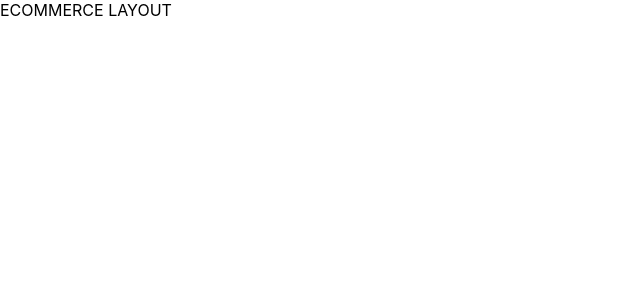
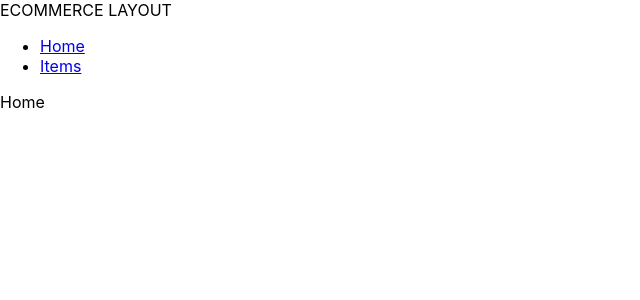
Before and after one commit to RevInnovation/react-typescript-boilerplate, a React (Create React App) app: page / in a window 1280 px wide. Shown: the top 300 px of the page, without its empty margins (0-640 px from the left). Built offline with nearby package versions, Linux system fonts and the light colour scheme.

Commit message:
adding SPA

```diff
--- a/src/Layout/ECommerce.tsx
+++ b/src/Layout/ECommerce.tsx
@@ -1,5 +1,32 @@
 import React from "react";
+import { Redirect, Route, Switch } from "react-router";
+import { routes, Route as IRoute } from "../routes";
 
 export const EcommerceLayout = () => {
-  return <div>ECOMMERCE LAYOUT</div>;
+  return (
+    <div>
+      ECOMMERCE LAYOUT
+      <ul>
+        <li>
+          <a href="/">Home</a>
+        </li>
+        <li>
+          <a href="/items">Items</a>
+        </li>
+      </ul>
+      <Switch>
+        {routes.map((props: IRoute, key) => {
+          return (
+            <Route
+              path={props.path}
+              exact={props.path == "/"}
+              component={props.component}
+              key={key}
+            />
+          );
+        })}
+        <Redirect from="*" to="/404"></Redirect>
+      </Switch>
+    </div>
+  );
 };
--- a/src/index.tsx
+++ b/src/index.tsx
@@ -24,7 +24,7 @@ import reportWebVitals from "./reportWebVitals";
 
 const hist = createBrowserHistory();
 
-ReactDOM.hydrate(
+ReactDOM.render(
   <Provider store={store}>
     <HelmetProvider>
       <Helmet>
@@ -32,8 +32,8 @@ ReactDOM.hydrate(
       </Helmet>
       <Router history={hist}>
         <Switch>
-          <Route path="/" exact component={EcommerceLayout} />
           <Route path="/login" component={Login} />
+          <Route path="/" component={EcommerceLayout} />
           <Route path="*" exact component={NotFound} />
         </Switch>
       </Router>
--- /dev/null
+++ b/src/pages/Home/Home.tsx
@@ -0,0 +1,13 @@
+import React from "react";
+import { Link } from "react-router-dom";
+import { Button } from "../../components";
+
+const Home = () => {
+  return (
+    <div>
+      <span>Home</span>
+    </div>
+  );
+};
+
+export default Home;
--- /dev/null
+++ b/src/pages/Item/Item.tsx
@@ -0,0 +1,12 @@
+import React from "react";
+import { Link } from "react-router-dom";
+
+const Item = () => {
+  return (
+    <div>
+      <span>Item</span>
+    </div>
+  );
+};
+
+export default Item;
--- a/src/pages/index.ts
+++ b/src/pages/index.ts
@@ -1,4 +1,6 @@
+import ItemPage from "./Item/Item";
+import HomePage from "./Home/Home";
 import Login from "./Login/Login";
 import NotFound from "./NotFound/NotFound";
 
-export { Login, NotFound };
+export { Login, NotFound, ItemPage, HomePage };
--- a/src/routes.ts
+++ b/src/routes.ts
@@ -1,10 +1,21 @@
 import React from "react";
+import { HomePage, ItemPage, NotFound } from "./pages";
 
-interface Route {
+export interface Route {
   path: string;
   name: string;
-  icon: string;
-  component: React.Component;
+  component: () => JSX.Element;
 }
 
-export const routes: Route[] = [];
+export const routes: Route[] = [
+  {
+    path: "/",
+    name: "Home",
+    component: HomePage,
+  },
+  {
+    path: "/items",
+    name: "Items",
+    component: ItemPage,
+  },
+];
```
